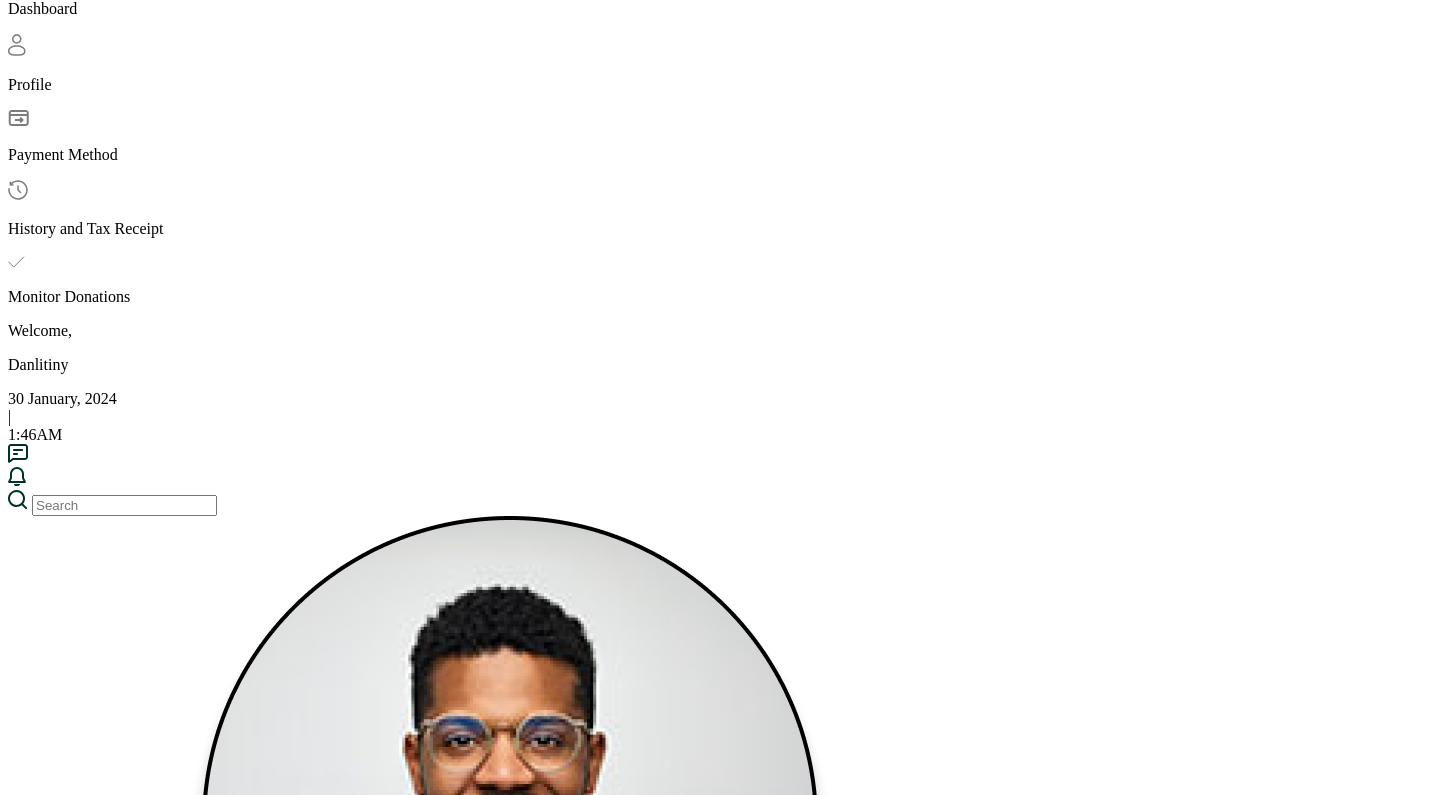
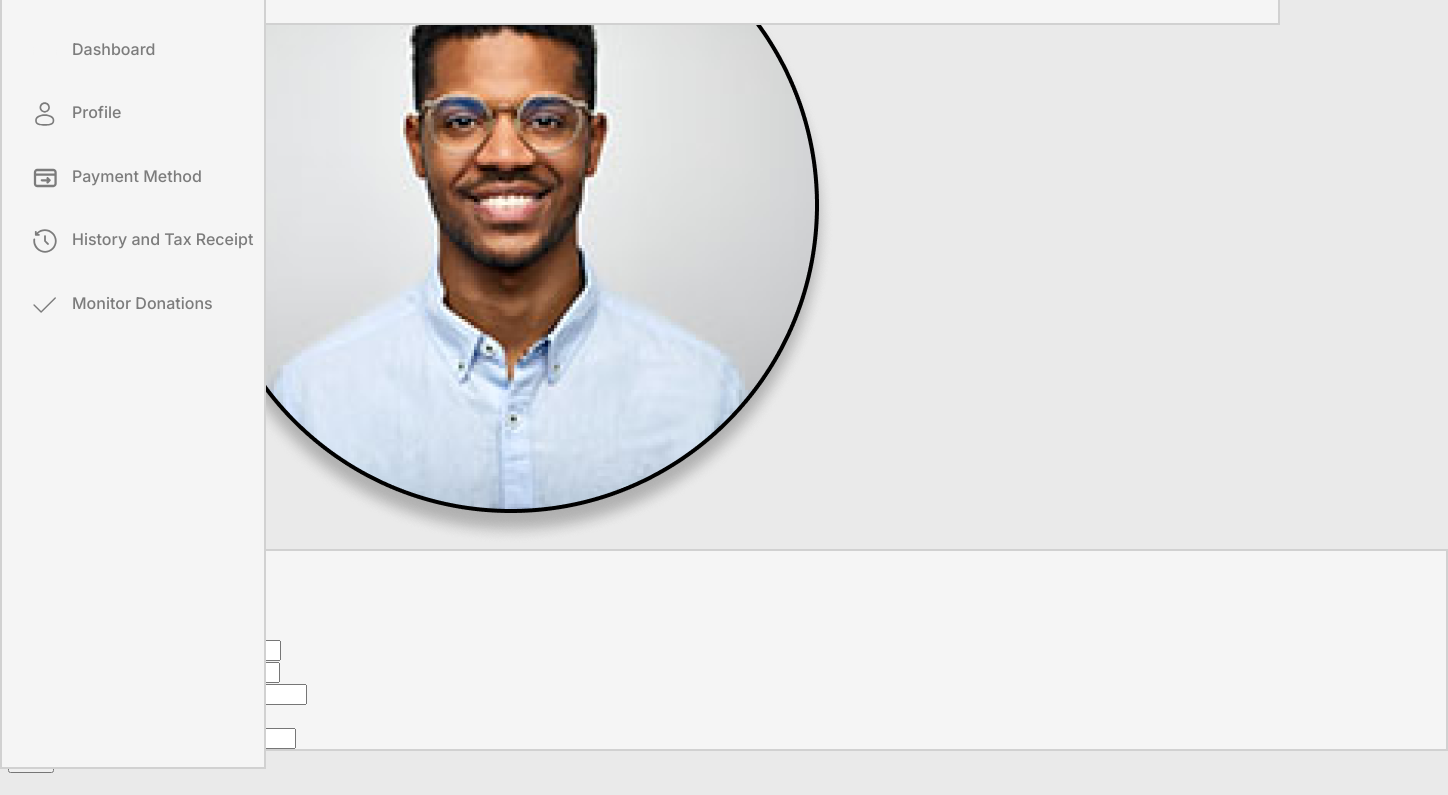
Before and after one commit to eBenDev01/DCTP-Frontend-Group-V, a plain HTML site: page src/html/donor_dashboard.html in a window 1280 px wide. Shown: the part 111-906 px from the top of the page, 1448 px wide, since content can reach past the window. Drawn offline with Linux system fonts and the light colour scheme; a web font is replaced by a local one.

Commit message:
Edited the donor dashboard

```diff
--- a/src/css/donor_dashboard.css
+++ b/src/css/donor_dashboard.css
@@ -1 +1,141 @@
 @import url('https://fonts.googleapis.com/css2?family=Cabin+Sketch&family=Inter:wght@100;200;300;400;500;600;700;800;900&family=Reenie+Beanie&family=Rubik+Moonrocks&display=swap');
+
+body{
+    width: 1440px;
+    height: 1033px;
+    background-color: #EAEAEA;
+    font-family: Inter;
+    font-style: normal;
+    line-height: normal;
+}
+
+header{
+    border: 2px solid #D1D1D1;
+    background-color: #F5F5F5;
+    width: 1178px;
+    height: 100px;
+    display: flex;
+    position: fixed;
+    top: 0;
+    right: 0;
+    padding: 16px 30px;
+    gap: 315px;
+    align-items: center;
+}
+
+header div{
+    display: flex;
+    align-items: center;
+
+}
+
+.header_left{
+    display: block;
+    align-items: center;
+    padding-left: 50px;
+}
+
+.welcome{
+    font-weight: 900;
+    font-size: 20px;
+    line-height: 0px;
+    gap: 5px;
+    color: #00312D;
+}
+
+.date_time{
+    font-weight: 500;
+    font-size: 14px;
+    gap: 5px;
+    color: #7C7C7C;
+
+}
+
+header img{
+    height: 24px;
+    width: 24px;
+    align-items: center;
+}
+
+.icons{
+    gap: 54px;
+    align-items: center;
+}
+
+.header_right{
+    gap: 72px;
+    align-items: center;
+}
+
+
+header input{
+    width: 318px;
+    height: 49px;
+    padding-left: 70px;
+    font-weight: 700;
+    font-size: 16px;
+    color: #00312D;
+    border: 1px solid #D1D1D1;
+    border-radius: 5px;
+    background-color: #F5F5F5;
+    position: relative;
+}
+
+.search_bar img{
+    position: absolute;
+  right: 35%;
+  top: 50%;
+  transform: translateY(-50%);
+  z-index: 1;
+}
+
+.sidebar{
+    width: 308px;
+    height: 1033px;
+    border: 2px solid #D1D1D1;
+    background-color: #F5F5F5;
+    position: fixed;
+    top: 0;
+    left: 0;
+    width: 200px;
+    height: 100%;
+    padding: 38px 31px
+
+}
+
+.sidebar_logo{
+    width: 188px;
+    height: 60px;
+}
+
+
+.links{
+    width: 287px;
+    height:312px;
+    margin-top: 50px;
+    display: grid;
+    gap: 5px;
+
+}
+.links div{
+    display: flex;
+    gap: 15px;
+}
+
+.links img{
+    width: 24px;
+    height:24px;
+}
+
+.links a{
+    text-decoration: none;
+    font-weight: 500;
+    font-size: 16px;
+    color: #7C7C7C;
+
+}
+
+.container_grid{
+    border: 2px solid #D1D1D1;
+    background-color: #F5F5F5;
+}
--- a/src/html/donor_dashboard.html
+++ b/src/html/donor_dashboard.html
@@ -7,45 +7,6 @@
     <link rel="stylesheet" href="/src/css/donor_dashboard.css">
 </head>
 <body>
-    <header></header>
-
-    <!-- sidebar -->
-    <section class="sidebar">
-        <div class="sidebar_logo">
-            <img src="/src/assets/logo.svg" alt="logo">
-        </div>
-        <div class="sidebar_dashboard">
-            <img src="/src/assets/dashboard.svg" alt="dashboard">
-            <p>
-                Dashboard
-            </p>
-        </div>
-        <div class="sidebar_profile">
-            <img src="/src/assets/profile.svg" alt="">
-            <p>
-                Profile
-            </p>
-        </div>
-        <div class="sidebar_payment">
-            <img src="/src/assets/payment.svg" alt="">
-            <p>
-                Payment Method
-            </p>
-        </div>
-        <div class="sidebar_history">
-            <img src="/src/assets/history.svg" alt="">
-            <p>
-                History and Tax Receipt
-            </p>
-        </div>
-        <div class="sidebar_monitor">
-            <img src="/src/assets/monitor.svg" alt="">
-            <p>
-                Monitor Donations
-            </p>
-        </div>
-    </section>
-
     <!-- main section -->
     <main>
         <!-- Header -->
@@ -83,6 +44,36 @@
                 </div>
             </div>
         </header>
+
+    <!-- sidebar -->
+    <section class="sidebar">
+        <div class="sidebar_logo">
+            <img src="/src/assets/logo.svg" alt="logo">
+        </div>
+        <div class="links">
+            <div class="sidebar_dashboard">
+                <img src="/src/assets/dashboard.svg" alt="dashboard">
+                <a href="">Dashboard</a>
+            </div>
+            <div class="sidebar_profile">
+                <img src="/src/assets/profile.svg" alt="">
+                <a href="">Profile</a>
+            </div>
+            <div class="sidebar_payment">
+                <img src="/src/assets/payment.svg" alt="">
+                <a href="http://">Payment Method</a>
+            </div>
+            <div class="sidebar_history">
+                <img src="/src/assets/history.svg" alt="">
+                <a href="http://">History and Tax Receipt</a>
+            </div>
+            <div class="sidebar_monitor">
+                <img src="/src/assets/monitor.svg" alt="">
+                <a href="">Monitor Donations</a>
+            </div>
+        </div>
+    </section>
+
         <!-- profile image -->
         <section class="profile_image">
             <img src="/src/assets/Ellipse.svg" alt="">
@@ -91,6 +82,7 @@
 
         <!-- Personal information -->
         <section class="container">
+            <div class="container_grid">
                 <div class="title">
                     <p class="personal_information">
                         Personal Information
@@ -121,6 +113,7 @@
                         <input type="text" name="tax_id" id="tax_id" placeholder="input home tax ID" required>
                     </div>
                 </div>
+            </div>
             <div class="button">
                 <button class="save">
                     Save
```
Lines whose indentation alone changed are shown as unchanged.
